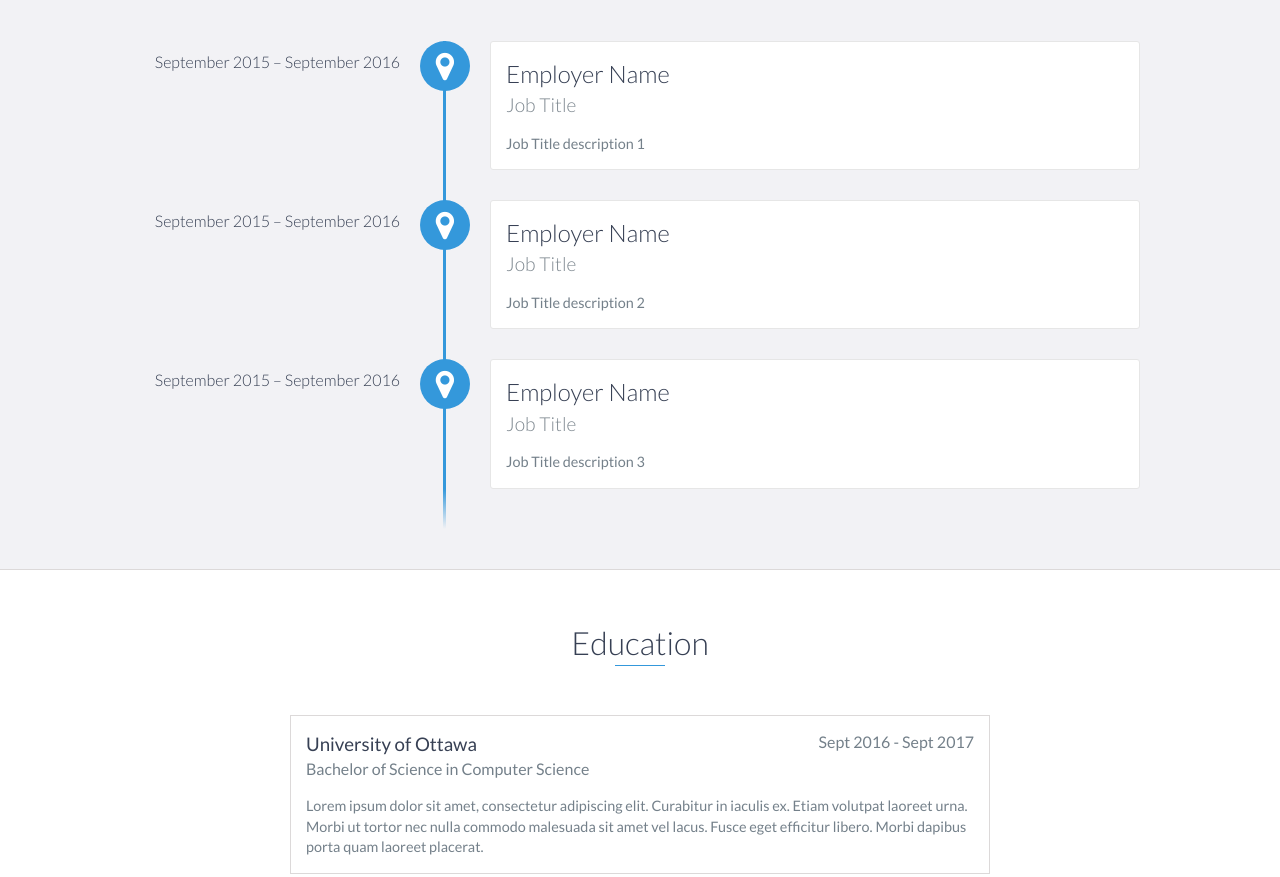
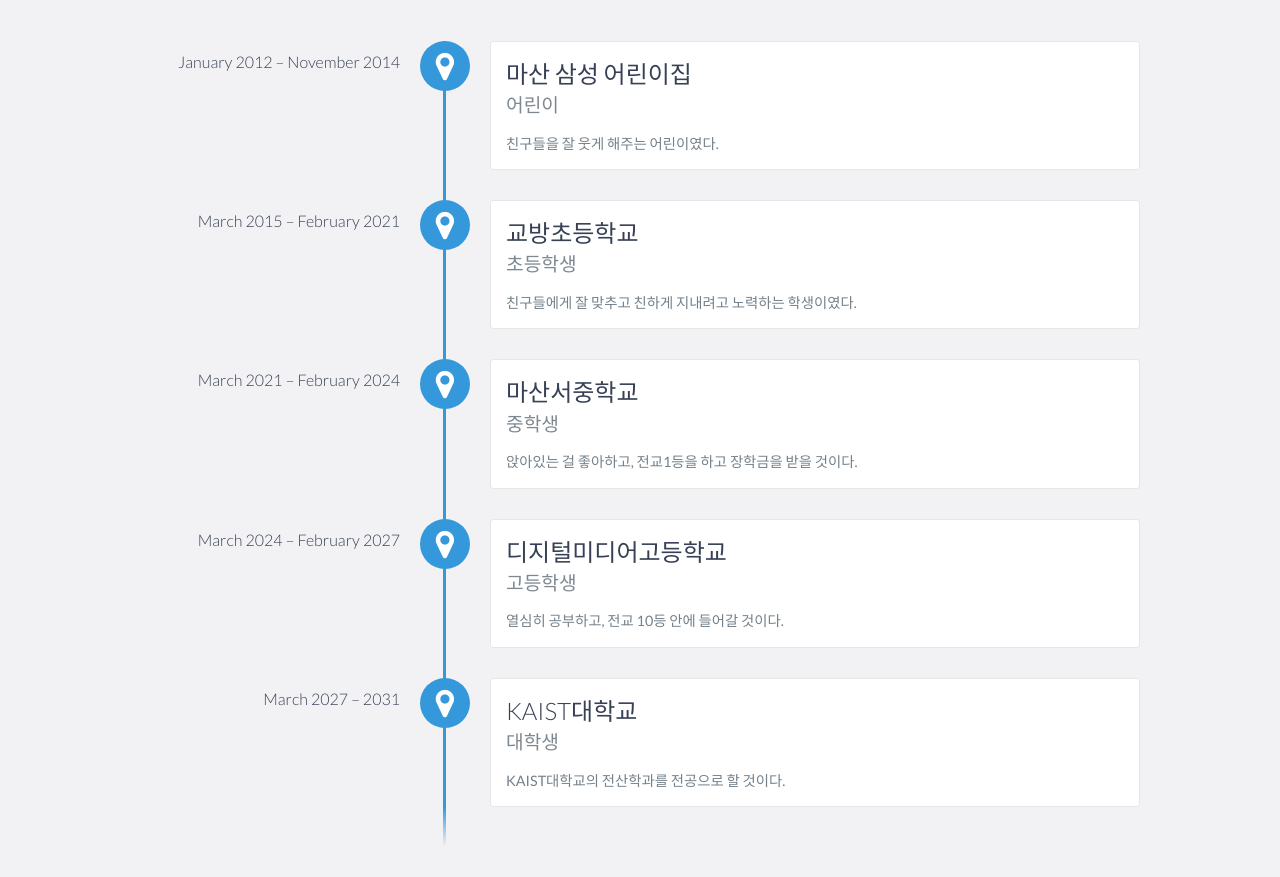
Before and after one commit to Kim-Ju-Han/Kim-Ju-han.github.io, a website: page index.html in a window 1280 px wide. Shown: the part 1180-2057 px from the top of the page. Drawn offline with nearby package versions, Linux system fonts and the light colour scheme.

Commit message:
나 kaist 갈레~

```diff
--- a/index.html
+++ b/index.html
@@ -88,27 +88,43 @@
     <div id="experience" class="background-alt">
         <h2 class="heading">Experience</h2>
         <div id="experience-timeline">
-            <div data-date="September 2015 – September 2016">
-                <h3>Employer Name</h3>
-                <h4>Job Title</h4>
+            <div data-date="January 2012 – November 2014">
+                <h3>마산 삼성 어린이집</h3>
+                <h4>어린이</h4>
                 <p>
-                    Job Title description 1
+                    친구들을 잘 웃게 해주는 어린이였다.
                 </p>
             </div>
 
-            <div data-date="September 2015 – September 2016">
-                <h3>Employer Name</h3>
-                <h4>Job Title</h4>
+            <div data-date="March 2015 – February 2021">
+                <h3>교방초등학교</h3>
+                <h4>초등학생</h4>
                 <p>
-                    Job Title description 2
+                    친구들에게 잘 맞추고 친하게 지내려고 노력하는 학생이였다.
                 </p>
             </div>
 
-            <div data-date="September 2015 – September 2016">
-                <h3>Employer Name</h3>
-                <h4>Job Title</h4>
+            <div data-date="March 2021 – February 2024">
+                <h3>마산서중학교</h3>
+                <h4>중학생</h4>
                 <p>
-                    Job Title description 3
+                    앉아있는 걸 좋아하고, 전교1등을 하고 장학금을 받을 것이다.
+                </p>
+            </div>
+
+            <div data-date="March 2024 – February 2027">
+                <h3>디지털미디어고등학교</h3>
+                <h4>고등학생</h4>
+                <p>
+                    열심히 공부하고, 전교 10등 안에 들어갈 것이다.
+                </p>
+            </div>
+
+            <div data-date="March 2027 –  2031">
+                <h3>KAIST대학교</h3>
+                <h4>대학생</h4>
+                <p>
+                    KAIST대학교의 전산학과를 전공으로 할 것이다.
                 </p>
             </div>
         </div>
```
